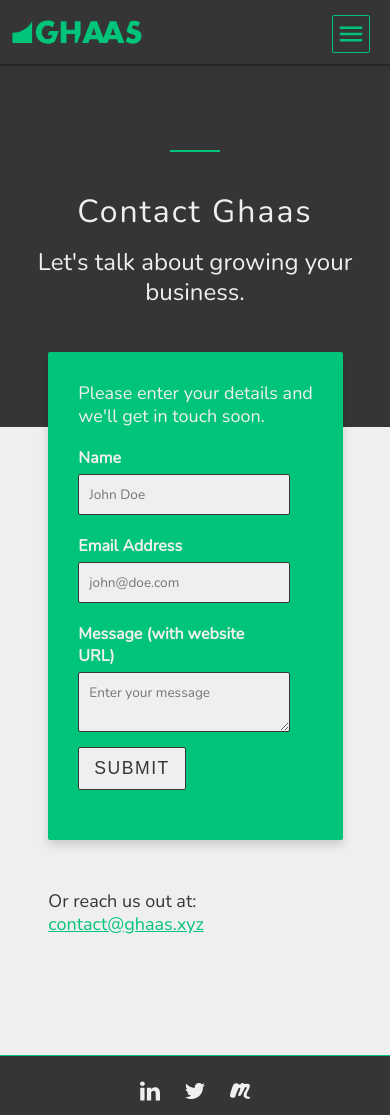
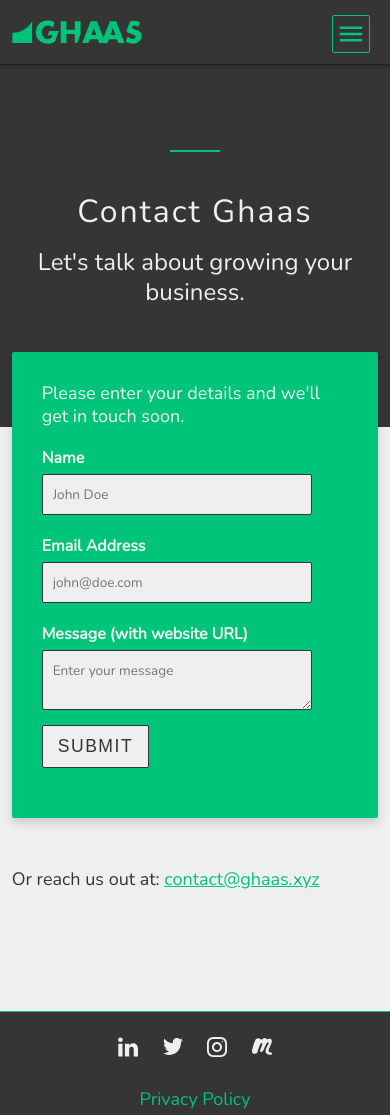
Before and after one commit to Ghaas-agency/ghaas, a website: page src/contact/index.html in a window 390 px wide. Shown: the top 1115 px of the page. Drawn offline with nearby package versions, Linux system fonts and the light colour scheme.

Commit message:
added instagram link to footer, /contact style fixes

```diff
--- a/src/assets/scss/style.scss
+++ b/src/assets/scss/style.scss
@@ -239,7 +239,6 @@
   a {
     vertical-align: middle;
     text-decoration: none;
-    text-decoration: none;
   }
 
   a:hover {
@@ -1359,8 +1358,11 @@
     }
 
     @media (max-width: 480px) {
+      padding: 50px 0% 100px 0%;
+
       &__left {
-        width: 80%;
+        max-width: 90%;
+        width: auto;
       }
     }
   }
--- a/src/contact/index.html
+++ b/src/contact/index.html
@@ -120,6 +120,9 @@
           <a href="https://twitter.com/ghaas_agency" target="_blank" rel="noopener noreferrer">
             <img src="../assets/img/twitter-white.svg" alt="twitter">
           </a>
+          <a href="https://www.instagram.com/ghaas.xyz/" target="_blank" rel="noopener noreferrer">
+            <img src="../assets/img/instagram-no-color.svg" alt="instagram">
+          </a>
           <a href="https://www.meetup.com/Growth-Marketing-Pune/" target="_blank" rel="noopener noreferrer">
             <img src="../assets/img/meetup-white.svg" alt="meetup">
           </a>
```
Also changed, not shown: src/404.html (+3 -0 lines), src/about/index.html (+3 -0 lines), src/growth-hacking-for-sme/index.html (+3 -0 lines), src/growth-hacking-for-startups/index.html (+3 -0 lines), src/hiring/index.html (+3 -0 lines), src/index.html (+3 -0 lines), src/privacy-policy/index.html (+3 -0 lines), src/assets/css/style.css, src/assets/img/instagram-no-color.svg (added).
